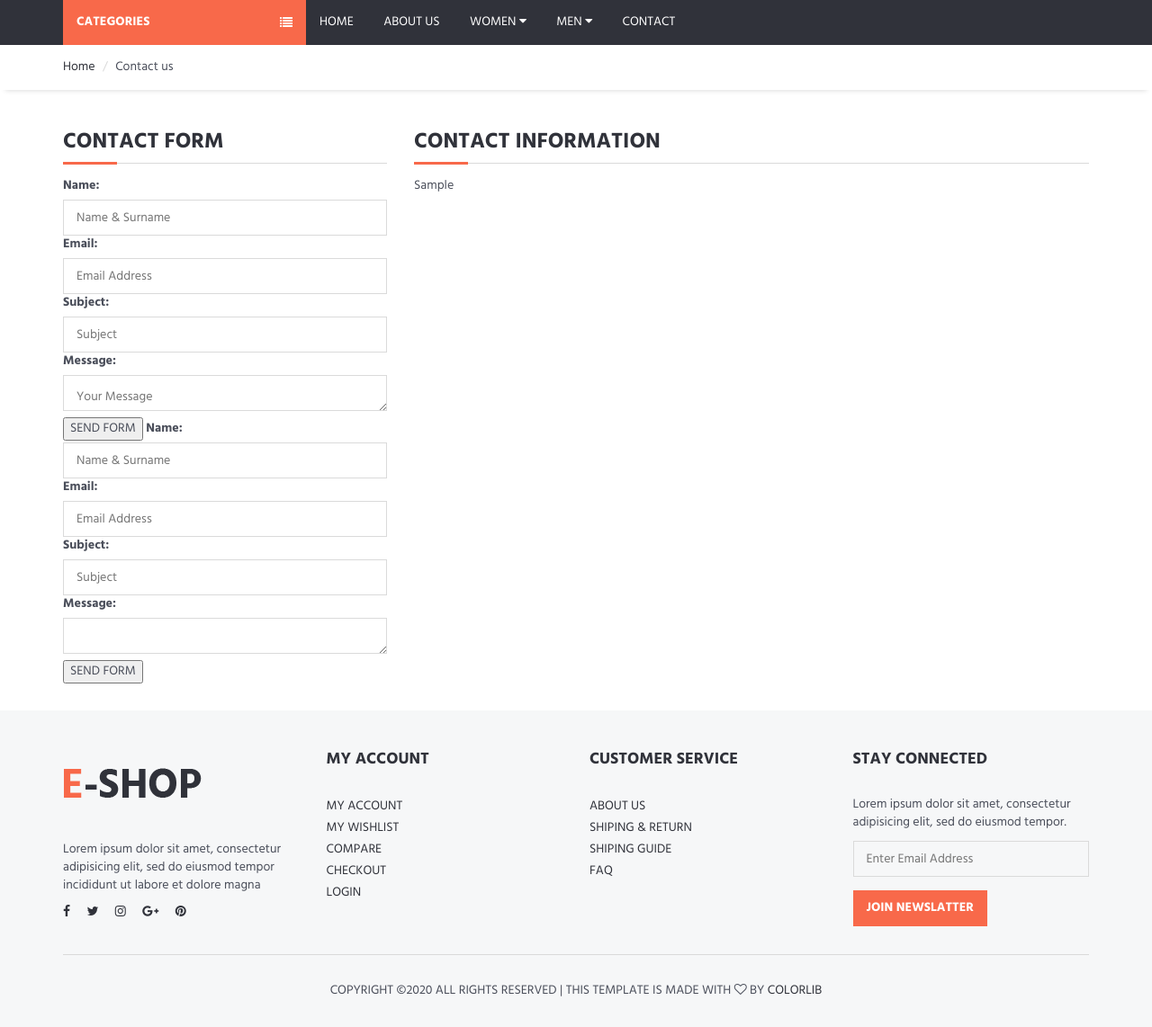
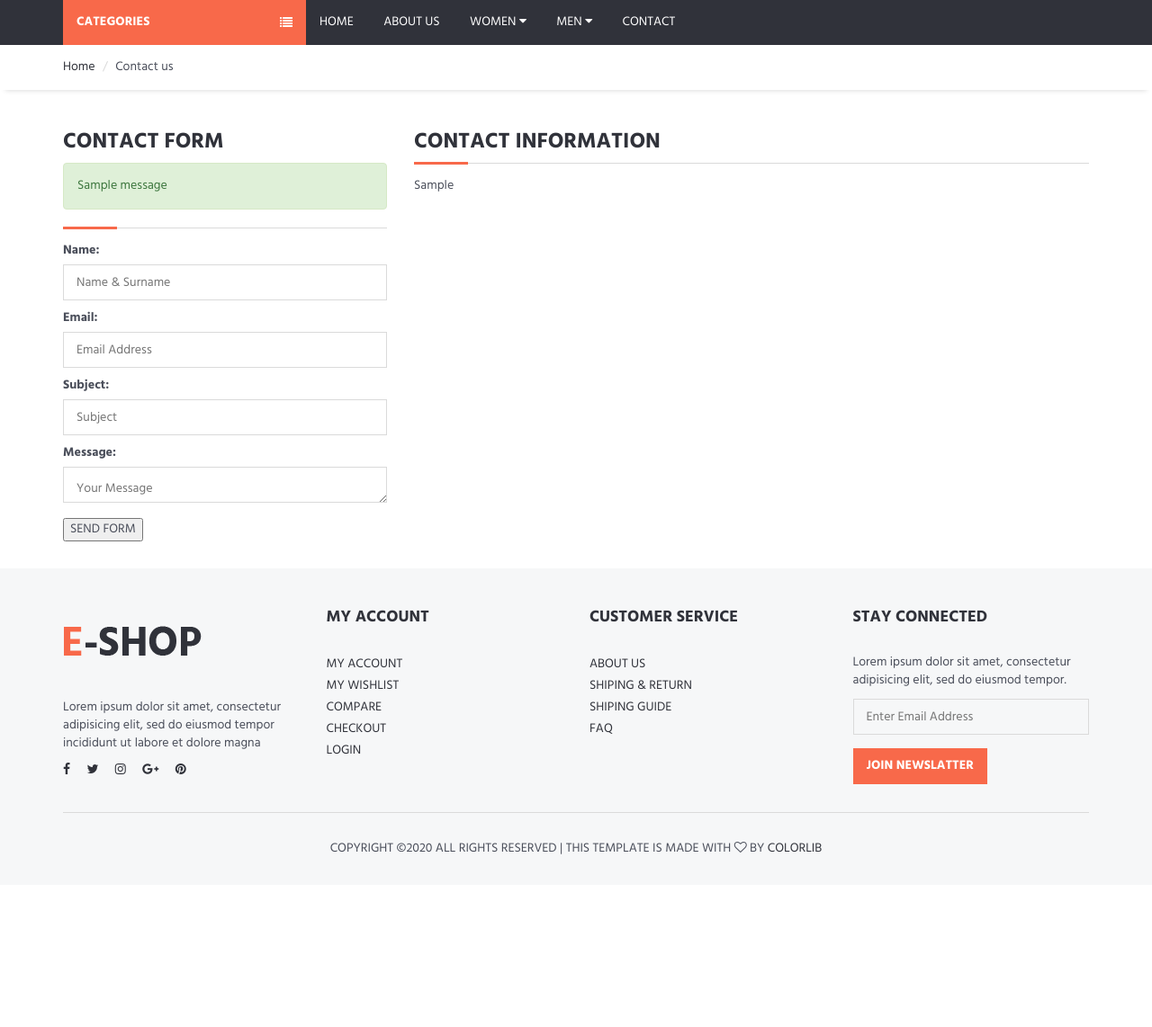
Before and after one commit to ingafter60/DJANGO-ECOM-RUSSIAN, a Django app: page /contact/ in a window 1280 px wide. Shown: the part 131-1273 px from the top of the page at 90% size. After the commit the page ends 1081 px from the top, so only its background shows below. Run offline with Django 3.2, Linux system fonts and the light colour scheme; tables that the repository leaves empty hold one stand-in row (values such as "Sample post"); one stand-in notice (Sample message) is shown; some libraries are stand-ins or nearby versions.

Commit message:
08.1.35. Setting up for customer to send messages to admin and make admin to mark the message's status

```diff
--- a/home/templates/contactus.html
+++ b/home/templates/contactus.html
@@ -27,75 +27,28 @@
             <div class="row">
 
                 <div class="col-md-4">
-                    <form id="checkout-form" class="clearfix" method="post">
-                        <div class="billing-details">
 
-                            <div class="section-title">
-                                <h3 class="title">Contact Form</h3>
-                            </div>
+                    <div class="billing-details">
 
-                            {{ form.as_table}}
-                            <input type="submit" value="SEND FORM">
+                        <div class="section-title">
+                            <h3 class="title">Contact Form</h3>
 
-                            <!-- NOTE: The above {{ form.as_table}} produces the same form table as seen bellow -->
-
-                            <tr>
-                                <th>
-                                    <label for="id_name">Name:</label>
-                                </th>
-                                <td>
-                                    <input
-                                        type="text"
-                                        name="name"
-                                        class="input"
-                                        placeholder="Name &amp; Surname"
-                                        maxlength="20" id="id_name">
-                                </td>
-                            </tr>
-                            <tr>
-                                <th>
-                                    <label for="id_email">Email:</label>
-                                </th>
-                                <td>
-                                    <input
-                                        type="text"
-                                        name="email"
-                                        class="input"
-                                        placeholder="Email Address"
-                                        maxlength="50" id="id_email">
-                                </td>
-                            </tr>
-                            <tr>
-                                <th>
-                                    <label for="id_subject">Subject:</label>
-                                </th>
-                                <td>
-                                    <input
-                                        type="text"
-                                        name="subject"
-                                        class="input"
-                                        placeholder="Subject"
-                                        maxlength="50" id="id_subject">
-                                </td>
-                            </tr>
-                            <tr>
-                                <th>
-                                    <label for="id_message">Message:</label>
-                                </th>
-                                <td>
-                                    <textarea
-                                        name="message"
-                                        cols="40" rows="5"
-                                        class="input"
-                                        placeholder="Your Message"
-                                        maxlength="255" id="id_message">
-                                    </textarea>
-                                </td>
-                            </tr>
-                            <input type="submit" value="SEND FORM">
+                            {% if messages %}
+                                {% for message in messages %}
+                                    <div class="alert alert-{{message.tags}}" role="alert">
+                                        {{ message }}
+                                    </div>
+                                {% endfor %}
+                            {% endif %}
 
                         </div>
-                    </form>
+                        <form id="checkout-form" class="clearfix" method="post">
+                            {% csrf_token %}
+                            {{ form.as_p }}
+                            <input type="submit" value="SEND FORM">
+                        </form>
+                    </div>
+
                 </div>
 
                 <div class="col-md-8">
--- a/home/views.py
+++ b/home/views.py
@@ -1,8 +1,10 @@
 # home/views.py
+from django.contrib import messages
 from django.shortcuts import render
-from django.http import HttpResponse
+from django.http import HttpResponse, HttpResponseRedirect
 
-from home.models import Setting, ContactForm
+from home.models import Setting, ContactForm, ContactMessage
+
 
 def index(request):
 	setting = Setting.objects.get(pk=1)
@@ -18,7 +20,22 @@ def aboutus(request):
 
 
 def contactus(request):
-	setting = Setting.objects.get(pk=1)
-	form = ContactForm
-	context = { 'setting':setting, 'form':form }
-	return render(request, 'contactus.html', context)
+	# If there were post request from the form, code line: 23-34 will work
+    if request.method == 'POST': # check post
+        form = ContactForm(request.POST)
+        if form.is_valid():
+            data = ContactMessage() #create relation with model
+            data.name = form.cleaned_data['name'] # get form input data
+            data.email = form.cleaned_data['email']
+            data.subject = form.cleaned_data['subject']
+            data.message = form.cleaned_data['message']
+            data.ip = request.META.get('REMOTE_ADDR')
+            data.save()  #save data to table
+            messages.success(request,"Your message has ben sent. Thank you for your message.")
+            return HttpResponseRedirect('/contact')
+
+    # If there were no post request from the the form, code line: 37-40 will work
+    setting = Setting.objects.get(pk=1)
+    form = ContactForm
+    context={'setting':setting,'form':form  }
+    return render(request, 'contactus.html', context)
```
Also changed, not shown: home/admin.py (+9 -2 lines), README.md.
